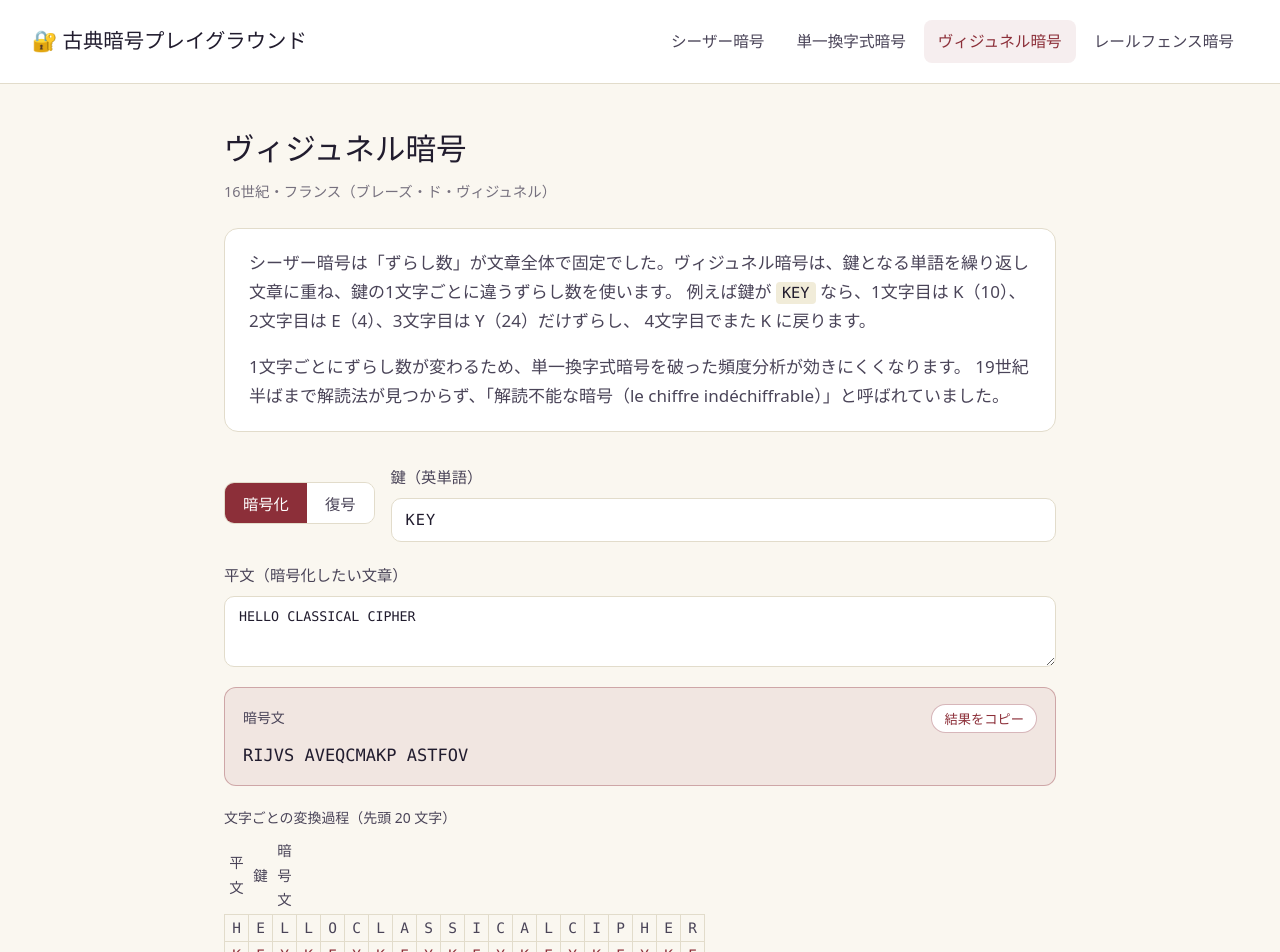
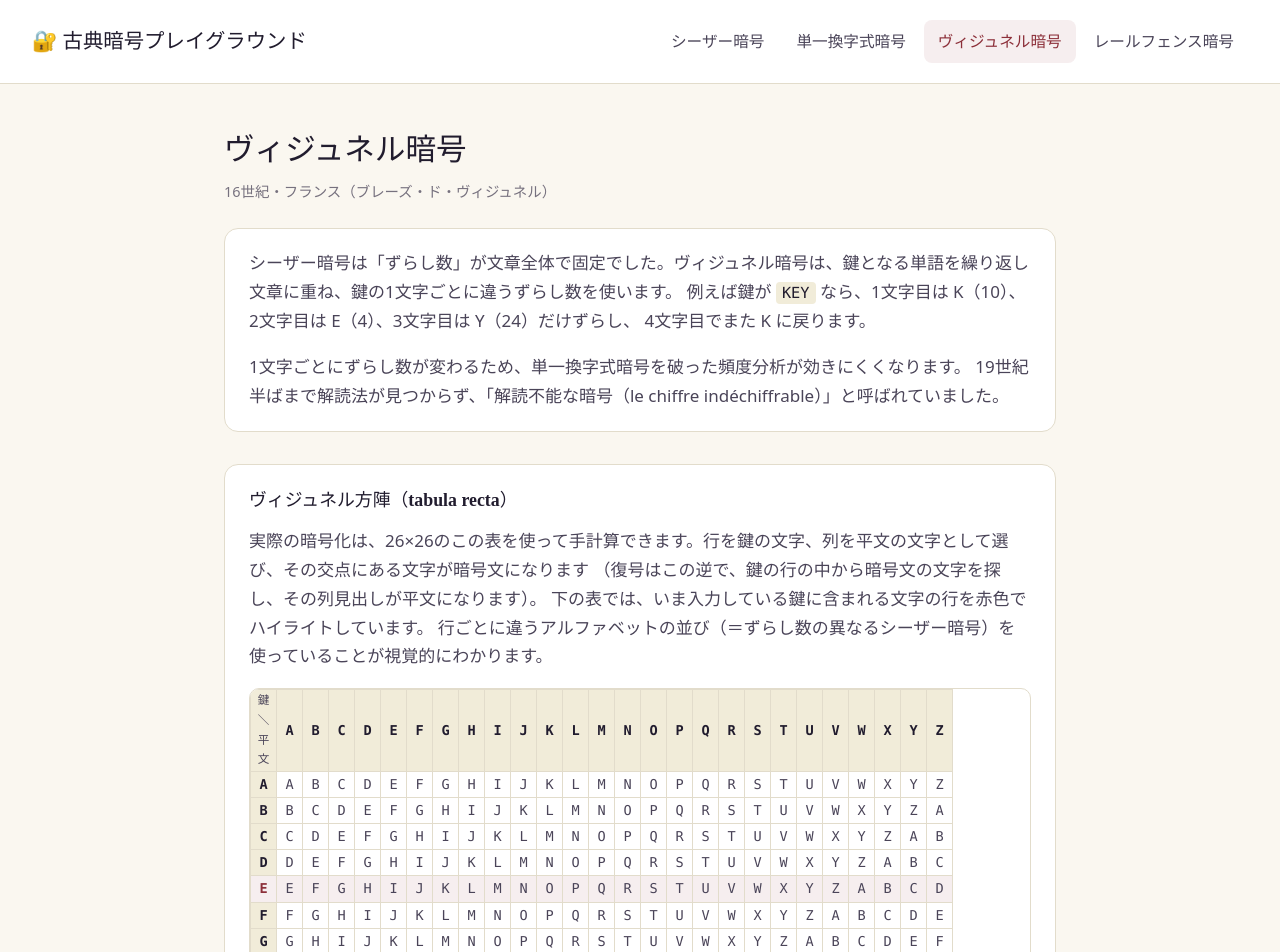
Before and after one commit to turntuptechnologies-ai/classical-cipher-playground, a React (Vite) app: page /#/vigenere in a window 1280 px wide. Shown: the top 952 px of the page. Built offline with nearby package versions, Linux system fonts and the light colour scheme.

Commit message:
feat: ヴィジュネル暗号ページに方陣(tabula recta)を追加
行=鍵の文字、列=平文の文字として交点を読み取る仕組みを可視化。
鍵に含まれる文字の行をハイライトして多表式換字であることを示す

```diff
--- a/src/ciphers/vigenere.ts
+++ b/src/ciphers/vigenere.ts
@@ -15,6 +15,29 @@ function indexToLetter(index: number, isUpperCase: boolean): string {
 
 export function normalizeKey(key: string): string {
   return key.replace(/[^a-zA-Z]/g, "").toUpperCase();
+}
+
+const ALPHABET = "ABCDEFGHIJKLMNOPQRSTUVWXYZ";
+
+/**
+ * ヴィジュネル方陣（tabula recta）。行 = 鍵の文字、列 = 平文の文字。
+ * square[r][c] は「行の文字を鍵として列の文字を暗号化した結果」。
+ */
+export function tabulaRecta(): string[][] {
+  return ALPHABET.split("").map((_, r) => ALPHABET.split("").map((_, c) => ALPHABET[(r + c) % 26]));
+}
+
+export function uniqueKeyLetters(key: string): string[] {
+  const cleanKey = normalizeKey(key);
+  const seen = new Set<string>();
+  const order: string[] = [];
+  for (const char of cleanKey) {
+    if (!seen.has(char)) {
+      seen.add(char);
+      order.push(char);
+    }
+  }
+  return order;
 }
 
 function transform(text: string, key: string, direction: 1 | -1): string {
--- /dev/null
+++ b/src/components/VigenereSquare.tsx
@@ -0,0 +1,39 @@
+import { tabulaRecta } from "../ciphers/vigenere";
+
+const ALPHABET = "ABCDEFGHIJKLMNOPQRSTUVWXYZ";
+const SQUARE = tabulaRecta();
+
+interface VigenereSquareProps {
+  activeKeyLetters: string[];
+}
+
+export default function VigenereSquare({ activeKeyLetters }: VigenereSquareProps) {
+  const activeSet = new Set(activeKeyLetters);
+
+  return (
+    <div className="vigenere-square-wrap">
+      <table className="vigenere-square">
+        <thead>
+          <tr>
+            <th className="corner-cell">鍵＼平文</th>
+            {ALPHABET.split("").map((col) => (
+              <th key={col} className="col-header">
+                {col}
+              </th>
+            ))}
+          </tr>
+        </thead>
+        <tbody>
+          {ALPHABET.split("").map((rowLabel, r) => (
+            <tr key={rowLabel} className={activeSet.has(rowLabel) ? "square-row active" : "square-row"}>
+              <th className="row-header">{rowLabel}</th>
+              {SQUARE[r].map((cell, c) => (
+                <td key={c}>{cell}</td>
+              ))}
+            </tr>
+          ))}
+        </tbody>
+      </table>
+    </div>
+  );
+}
--- a/src/index.css
+++ b/src/index.css
@@ -283,6 +283,11 @@ button, input {
   margin-bottom: 32px;
 }
 
+.explanation h2 {
+  font-size: 1.05rem;
+  margin: 0 0 12px;
+}
+
 .playground {
   display: flex;
   flex-direction: column;
@@ -421,6 +426,64 @@ button, input {
   font-size: 0.85rem;
 }
 
+.vigenere-square-wrap {
+  overflow: auto;
+  max-height: 420px;
+  border: 1px solid var(--border);
+  border-radius: 10px;
+}
+
+.vigenere-square {
+  border-collapse: collapse;
+  font-family: var(--mono);
+  font-size: 0.8rem;
+}
+
+.vigenere-square th,
+.vigenere-square td {
+  width: 26px;
+  height: 26px;
+  min-width: 26px;
+  text-align: center;
+  border: 1px solid var(--border);
+  background: var(--bg-raised);
+}
+
+.vigenere-square thead th {
+  position: sticky;
+  top: 0;
+  z-index: 2;
+  color: var(--text-h);
+  background: var(--code-bg);
+}
+
+.vigenere-square .corner-cell {
+  position: sticky;
+  left: 0;
+  top: 0;
+  z-index: 3;
+  font-size: 0.68rem;
+  color: var(--text);
+}
+
+.vigenere-square .row-header {
+  position: sticky;
+  left: 0;
+  z-index: 1;
+  color: var(--text-h);
+  background: var(--code-bg);
+}
+
+.vigenere-square .square-row.active .row-header,
+.vigenere-square .square-row.active td {
+  background: var(--accent-bg);
+}
+
+.vigenere-square .square-row.active .row-header {
+  color: var(--accent);
+  font-weight: 700;
+}
+
 .result-box {
   border: 1px solid var(--accent-border);
   background: var(--accent-bg);
--- a/src/pages/VigenerePage.tsx
+++ b/src/pages/VigenerePage.tsx
@@ -1,7 +1,8 @@
 import { useMemo, useState } from "react";
-import { normalizeKey, vigenereDecode, vigenereEncode, vigenereSteps } from "../ciphers/vigenere";
+import { normalizeKey, uniqueKeyLetters, vigenereDecode, vigenereEncode, vigenereSteps } from "../ciphers/vigenere";
 import ModeToggle, { type CipherMode } from "../components/ModeToggle";
 import CopyButton from "../components/CopyButton";
+import VigenereSquare from "../components/VigenereSquare";
 
 const DEFAULT_TEXT = "HELLO CLASSICAL CIPHER";
 const DEFAULT_KEY = "KEY";
@@ -23,6 +24,8 @@ export default function VigenerePage() {
     [input, key, mode],
   );
 
+  const activeKeyLetters = useMemo(() => uniqueKeyLetters(key), [key]);
+
   return (
     <article className="cipher-page">
       <header className="cipher-page-header">
@@ -41,6 +44,18 @@ export default function VigenerePage() {
           1文字ごとにずらし数が変わるため、単一換字式暗号を破った頻度分析が効きにくくなります。
           19世紀半ばまで解読法が見つからず、「解読不能な暗号（le chiffre indéchiffrable）」と呼ばれていました。
         </p>
+      </section>
+
+      <section className="explanation">
+        <h2>ヴィジュネル方陣（tabula recta）</h2>
+        <p>
+          実際の暗号化は、26×26のこの表を使って手計算できます。<strong>行を鍵の文字</strong>、
+          <strong>列を平文の文字</strong>として選び、その交点にある文字が暗号文になります
+          （復号はこの逆で、鍵の行の中から暗号文の文字を探し、その列見出しが平文になります）。
+          下の表では、いま入力している鍵に含まれる文字の行を赤色でハイライトしています。
+          行ごとに違うアルファベットの並び（＝ずらし数の異なるシーザー暗号）を使っていることが視覚的にわかります。
+        </p>
+        <VigenereSquare activeKeyLetters={activeKeyLetters} />
       </section>
 
       <section className="playground">
```
